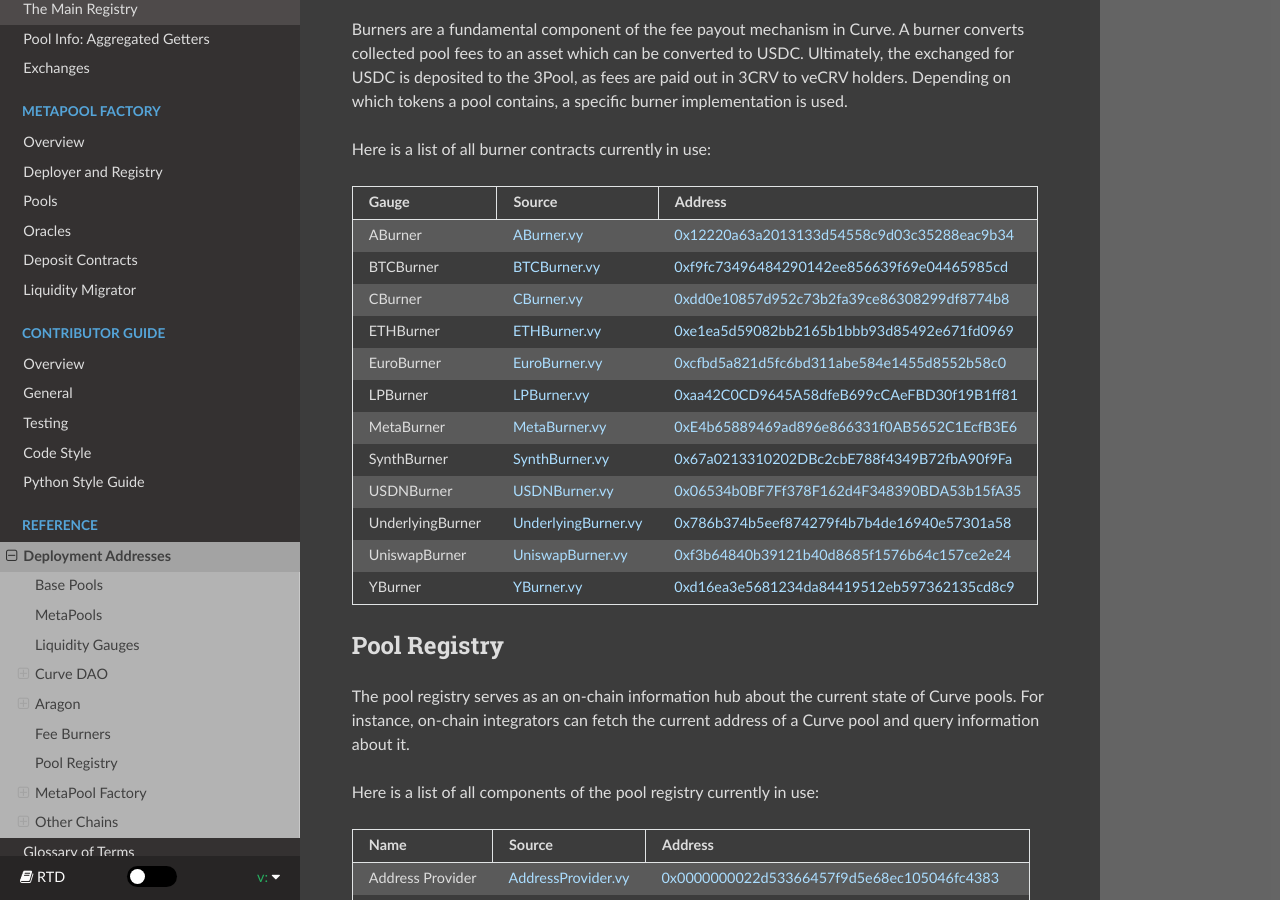
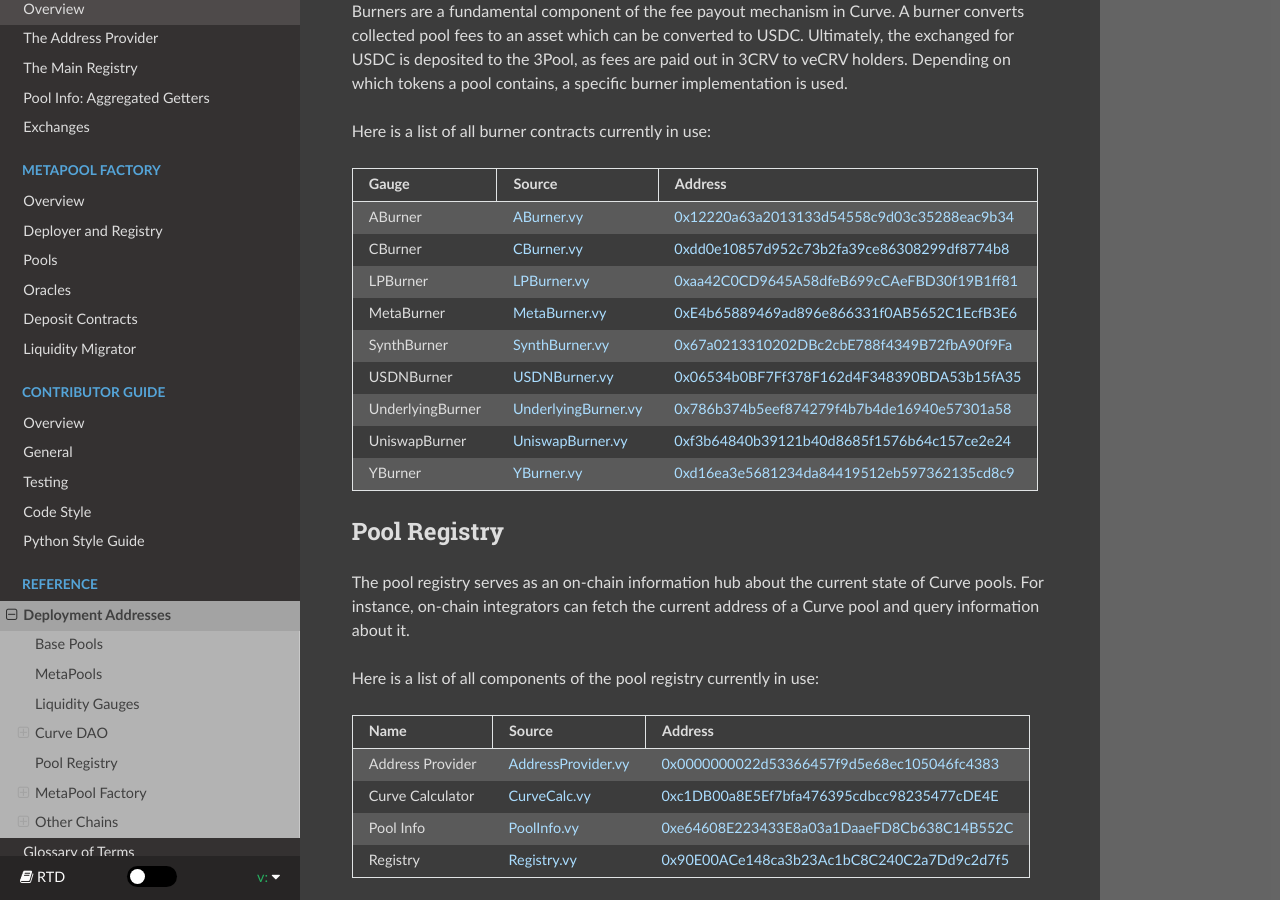
Before and after one commit to softlinkprotocol/curve-docs, a Sphinx documentation site: the page built from docs/ref-addresses.rst, in a window 1280 px wide and 900 px high, scrolled down 6407 px. Built offline with Sphinx 7.4.7 and the Read the Docs theme 2.0.0, drawn with Linux system fonts in a browser that asks for light colours.

Commit message:
chore: restructure DAO headers, remove old burners

```diff
--- a/docs/ref-addresses.rst
+++ b/docs/ref-addresses.rst
@@ -197,12 +197,12 @@ The following contracts allow DAO ownership of the core Curve AMM contracts:
 .. _addresses-aragon:
 
 Aragon
-======
+------
 
 Main documentation: :ref:`Curve DAO: Governance<dao-voting>`
 
 Voting App
-----------
+**********
 
 Aragon `Voting App <https://wiki.aragon.org/archive/dev/apps/voting/>`_ deployments are the main entry points used to create new votes, vote, checking the status of a vote, and execute a successful vote.
 
@@ -213,9 +213,8 @@ Aragon `Voting App <https://wiki.aragon.org/archive/dev/apps/voting/>`_ deployme
    Parameter, `0xBCfF8B0b9419b9A88c44546519b1e909cF330399 <https://etherscan.io/address/0xbcff8b0b9419b9a88c44546519b1e909cf330399>`_
    Emergency, `0x1115c9b3168563354137cDc60efb66552dd50678 <https://etherscan.io/address/0x1115c9b3168563354137cdc60efb66552dd50678>`_
 
-
 Agent
------
+*****
 
 Aragon `Agent <https://hack.aragon.org/docs/guides-use-agent>`_ deployments correspond to the different owner accounts within the DAO. Contract calls made as a result of a successful vote will execute from these addresses. When deploying new contracts, these addresses should be given appropriate access to admin functionality.
 
@@ -227,7 +226,7 @@ Aragon `Agent <https://hack.aragon.org/docs/guides-use-agent>`_ deployments corr
    Emergency, `0x00669DF67E4827FCc0E48A1838a8d5AB79281909 <https://etherscan.io/address/0x00669DF67E4827FCc0E48A1838a8d5AB79281909>`_
 
 Tokens
-------
+******
 
 The following token addresses are used for determining voter weights within Curve's Aragon DAOs.
 
@@ -238,7 +237,7 @@ The following token addresses are used for determining voter weights within Curv
    Emergency, `0x4c0947B16FB1f755A2D32EC21A0c4181f711C500 <https://etherscan.io/address/0x4c0947B16FB1f755A2D32EC21A0c4181f711C500>`_
 
 Fee Burners
-===========
+-----------
 
 Burners are a fundamental component of the fee payout mechanism in Curve. A burner converts collected pool fees to an asset which can be converted to USDC. Ultimately, the exchanged for USDC is deposited to the 3Pool, as fees are paid out in 3CRV to veCRV holders. Depending on which tokens a pool contains, a specific burner implementation is used.
 
@@ -248,10 +247,7 @@ Here is a list of all burner contracts currently in use:
    :header: "Gauge", "Source", "Address"
 
    ABurner, `ABurner.vy <https://github.com/curvefi/curve-dao-contracts/blob/master/contracts/burners/ABurner.vy>`_, `0x12220a63a2013133d54558c9d03c35288eac9b34 <https://etherscan.io/address/0x12220a63a2013133d54558c9d03c35288eac9b34#code>`_
-   BTCBurner, `BTCBurner.vy <https://github.com/curvefi/curve-dao-contracts/blob/master/contracts/burners/BTCBurner.vy>`_, `0xf9fc73496484290142ee856639f69e04465985cd <https://etherscan.io/address/0xf9fc73496484290142ee856639f69e04465985cd#code>`_
    CBurner, `CBurner.vy <https://github.com/curvefi/curve-dao-contracts/blob/master/contracts/burners/CBurner.vy>`_, `0xdd0e10857d952c73b2fa39ce86308299df8774b8 <https://etherscan.io/address/0xdd0e10857d952c73b2fa39ce86308299df8774b8#code>`_
-   ETHBurner, `ETHBurner.vy <https://github.com/curvefi/curve-dao-contracts/blob/master/contracts/burners/ETHBurner.vy>`_, `0xe1ea5d59082bb2165b1bbb93d85492e671fd0969 <https://etherscan.io/address/0xe1ea5d59082bb2165b1bbb93d85492e671fd0969#code>`_
-   EuroBurner, `EuroBurner.vy <https://github.com/curvefi/curve-dao-contracts/blob/master/contracts/burners/EuroBurner.vy>`_, `0xcfbd5a821d5fc6bd311abe584e1455d8552b58c0 <https://etherscan.io/address/0xcfbd5a821d5fc6bd311abe584e1455d8552b58c0#code>`_
    LPBurner, `LPBurner.vy <https://github.com/curvefi/curve-dao-contracts/blob/master/contracts/burners/LPBurner.vy>`_, `0xaa42C0CD9645A58dfeB699cCAeFBD30f19B1ff81 <https://etherscan.io/address/0xaa42C0CD9645A58dfeB699cCAeFBD30f19B1ff81#code>`_
    MetaBurner, `MetaBurner.vy <https://github.com/curvefi/curve-dao-contracts/blob/master/contracts/burners/MetaBurner.vy>`_, `0xE4b65889469ad896e866331f0AB5652C1EcfB3E6 <https://etherscan.io/address/0xE4b65889469ad896e866331f0AB5652C1EcfB3E6#code>`_
    SynthBurner, `SynthBurner.vy <https://github.com/curvefi/curve-dao-contracts/blob/master/contracts/burners/SynthBurner.vy>`_, `0x67a0213310202DBc2cbE788f4349B72fbA90f9Fa <https://etherscan.io/address/0x67a0213310202dbc2cbe788f4349b72fba90f9fa>`_
@@ -259,7 +255,6 @@ Here is a list of all burner contracts currently in use:
    UnderlyingBurner, `UnderlyingBurner.vy <https://github.com/curvefi/curve-dao-contracts/blob/master/contracts/burners/UnderlyingBurner.vy>`_, `0x786b374b5eef874279f4b7b4de16940e57301a58 <https://etherscan.io/address/0x786b374b5eef874279f4b7b4de16940e57301a58#code>`_
    UniswapBurner, `UniswapBurner.vy <https://github.com/curvefi/curve-dao-contracts/blob/master/contracts/burners/UniswapBurner.vy>`_, `0xf3b64840b39121b40d8685f1576b64c157ce2e24 <https://etherscan.io/address/0xf3b64840b39121b40d8685f1576b64c157ce2e24#code>`_
    YBurner, `YBurner.vy <https://github.com/curvefi/curve-dao-contracts/blob/master/contracts/burners/YBurner.vy>`_, `0xd16ea3e5681234da84419512eb597362135cd8c9 <https://etherscan.io/address/0xd16ea3e5681234da84419512eb597362135cd8c9#code>`_
-
 
 Pool Registry
 =============
```
